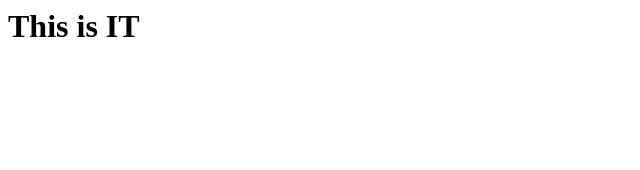
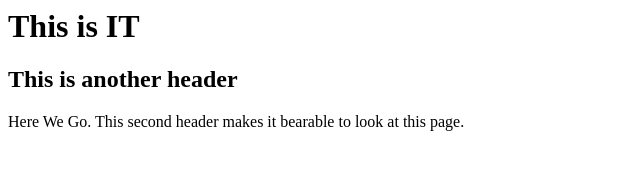
Before and after one commit to mbkimani/local-to-remote, a plain HTML site: page index.html in a window 1280 px wide. Shown: the whole page, without its empty margins (0-640 px from the left). Drawn offline with Linux system fonts and the light colour scheme.

Commit message:
additional heading added to homepage

```diff
--- a/index.html
+++ b/index.html
@@ -1,5 +1,10 @@
 <html>
-<body>
-<h1>This is IT </h1>
-</body>
+  <body>
+    <h1>This is IT</h1>
+
+    <h2>This is another header</h2>
+    <p>
+      Here We Go. This second header makes it bearable to look at this page.
+    </p>
+  </body>
 </html>
```
